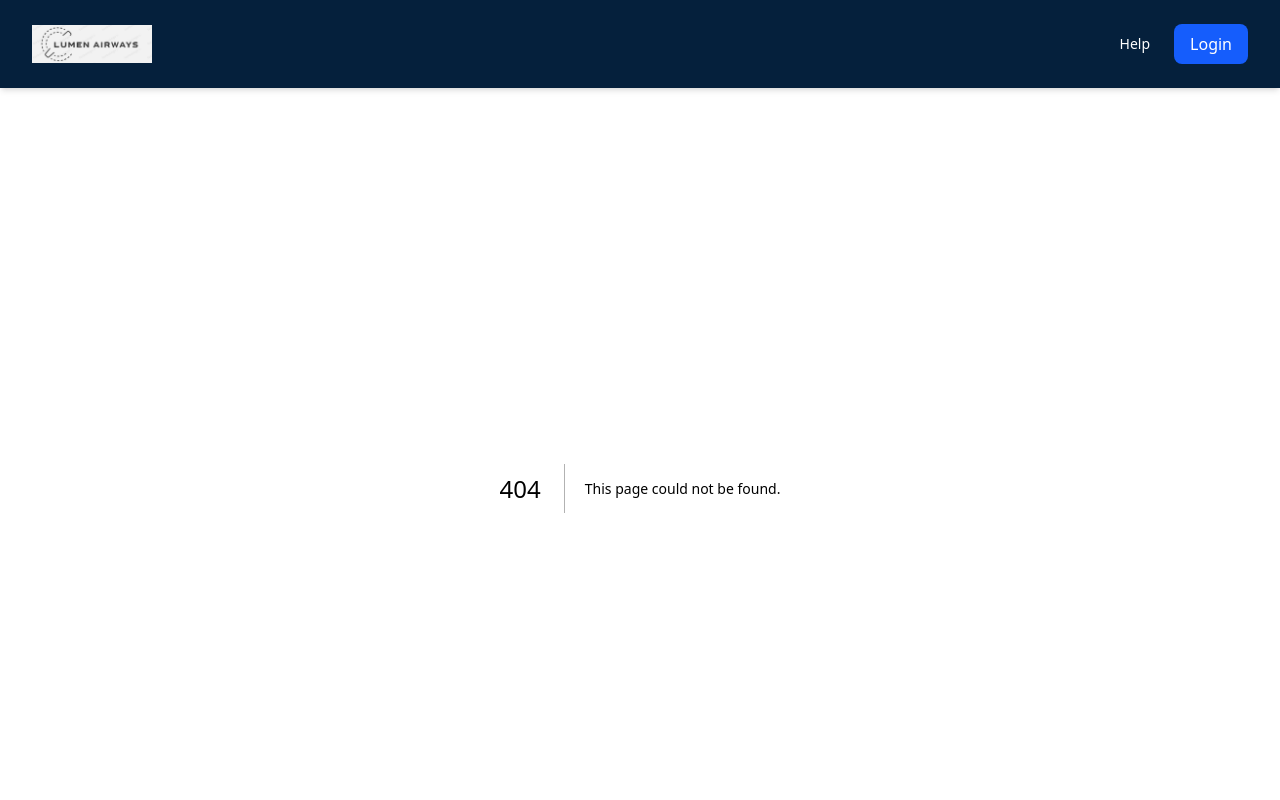
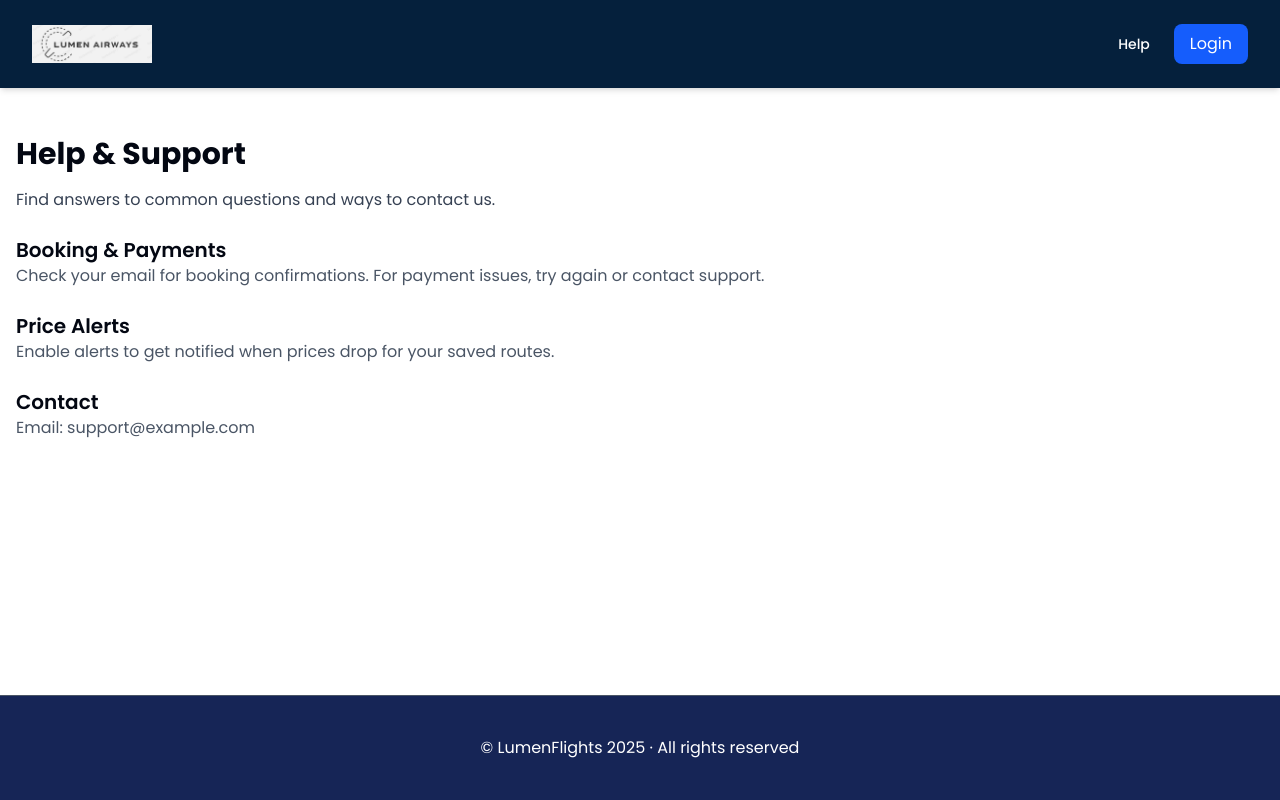
Before and after one commit to Tushar7436/Lumen-Airways, a Next.js app: page /help in a window 1280 px wide. Before the commit this address had no page. Shown: the top 800 px of the page. Built offline with nearby package versions, Linux system fonts and the light colour scheme.

Commit message:
UI Updates

```diff
--- a/src/app/flights/payment/page.tsx
+++ b/src/app/flights/payment/page.tsx
@@ -5,6 +5,9 @@ import { useRouter, useSearchParams } from "next/navigation";
 import { Card, CardContent, CardHeader, CardTitle, CardFooter } from "@/(components)/ui/card";
 import { Button } from "@/(components)/ui/button";
 import api from "@/lib/axios";
+import dynamic from "next/dynamic";
+
+const PaymentReceipt = dynamic(() => import("@/(components)/PaymentReceipt"), { ssr: false });
 
 function PaymentPageComponent() {
   const router = useRouter();
@@ -16,6 +19,7 @@ function PaymentPageComponent() {
   const [paymentResponse, setPaymentResponse] = useState<any>(null);
   const intervalRef = useRef<NodeJS.Timeout | null>(null);
   const [paymentConfirmed, setPaymentConfirmed] = useState(false);
+  const [bookingInfo, setBookingInfo] = useState<any | null>(null);
 
   // --- init ---
   const userId = typeof window !== "undefined" ? localStorage.getItem("user_id") : null;
@@ -125,6 +129,11 @@ function PaymentPageComponent() {
             );
             setPaymentResponse(verifyRes.data);
             setPaymentConfirmed(true);
+            try {
+              // Fetch booking details for receipt enrichment
+              const details = await api.get(`/bookingService/api/v1/bookings/${bookingId}`);
+              setBookingInfo(details.data?.data || null);
+            } catch {}
           } catch (verifyErr: any) {
             setError(
               verifyErr.response?.data?.message ||
@@ -199,12 +208,10 @@ function PaymentPageComponent() {
             </div>
           </div>
 
-          {paymentResponse && (
+          {paymentConfirmed && (
             <div className="mt-4 p-4 border rounded bg-green-50 text-green-700">
-              <div className="font-bold mb-2">Payment Response:</div>
-              <pre className="text-xs whitespace-pre-wrap">
-                {JSON.stringify(paymentResponse, null, 2)}
-              </pre>
+              <div className="font-bold mb-2">Payment Successful</div>
+              <div className="text-sm">Your payment has been confirmed. You can download your receipt below.</div>
             </div>
           )}
 
@@ -227,6 +234,14 @@ function PaymentPageComponent() {
               ? "Payment Confirmed"
               : "Confirm Payment"}
           </Button>
+          {paymentConfirmed && paymentDetails && (
+            <PaymentReceipt
+              bookingId={paymentDetails.bookingId}
+              amount={paymentDetails.amount}
+              status={paymentDetails.status}
+              bookingDetails={bookingInfo}
+            />
+          )}
           <Button
             variant="outline"
             className="w-full"
--- /dev/null
+++ b/src/app/help/page.tsx
@@ -0,0 +1,22 @@
+export default function HelpPage(){
+    return(
+        <div className="container mx-auto px-4 py-12">
+            <h1 className="text-3xl font-bold mb-4">Help & Support</h1>
+            <p className="text-gray-700 mb-6">Find answers to common questions and ways to contact us.</p>
+            <div className="space-y-6">
+                <div>
+                    <h2 className="text-xl font-semibold">Booking & Payments</h2>
+                    <p className="text-gray-600">Check your email for booking confirmations. For payment issues, try again or contact support.</p>
+                </div>
+                <div>
+                    <h2 className="text-xl font-semibold">Price Alerts</h2>
+                    <p className="text-gray-600">Enable alerts to get notified when prices drop for your saved routes.</p>
+                </div>
+                <div>
+                    <h2 className="text-xl font-semibold">Contact</h2>
+                    <p className="text-gray-600">Email: support@example.com</p>
+                </div>
+            </div>
+        </div>
+    )
+}
--- a/src/app/layout.tsx
+++ b/src/app/layout.tsx
@@ -1,5 +1,6 @@
 import type { Metadata } from "next";
 import { Geist, Geist_Mono } from "next/font/google";
+import { Poppins } from "next/font/google";
 import { SpeedInsights } from "@vercel/speed-insights/next"
 import "./globals.css";
 import { AuthProvider } from "@/context/AuthContext";
@@ -16,6 +17,12 @@ const geistMono = Geist_Mono({
   subsets: ["latin"],
 });
 
+const poppins = Poppins({
+  variable: "--font-poppins",
+  subsets: ["latin"],
+  weight: ["300", "400", "500", "600", "700"],
+});
+
 export const metadata: Metadata = {
   title: "Airline Travel",
   description: "Book your flights",
@@ -28,13 +35,16 @@ export default function RootLayout({
 }>) {
   return (
     <html lang="en">
-      <body className={`${geistSans.variable} ${geistMono.variable} antialiased`}>
+      <body
+        className={`${geistSans.variable} ${geistMono.variable} ${poppins.variable} antialiased min-h-screen flex flex-col`}
+        style={{fontFamily: "var(--font-poppins), var(--font-geist-sans), system-ui, -apple-system, Segoe UI, Roboto, Helvetica, Arial, sans-serif"}}
+      >
         <AuthProvider>
           <Navbar/>
-            <main>{children}</main>
+          <main className="flex-1">{children}</main>
           <Footer/>
         </AuthProvider>
-      <SpeedInsights/>
+        <SpeedInsights/>
       </body>
     </html>
   );
--- /dev/null
+++ b/src/app/not-found.tsx
@@ -0,0 +1,8 @@
+export default function NotFound(){
+    return(
+        <div className="container mx-auto px-4 py-16 text-center">
+            <h1 className="text-4xl font-bold mb-4">Page not found</h1>
+            <p className="text-gray-600">Oops the Page you are looking for doesn’t exist.</p>
+        </div>
+    )
+}
--- a/src/app/page.tsx
+++ b/src/app/page.tsx
@@ -1,6 +1,6 @@
 import HeroSection from "@/(components)/HeroSection";
 import { Suspense } from "react";
-import Extra from "@/(components)/Extra";
+import Banner from "@/(components)/Banner";
 import FAQ from "@/(components)/FAQ";
 import Recommendations from "@/(components)/Recommendations";
 import ErrorBoundary from "@/(components)/ErrorBoundary";
@@ -27,7 +27,7 @@ export default function HomePage() {
         <HeroSection />
         <Recommendations />
         <FAQ />
-        <Extra />
+        <Banner />
       </ErrorBoundary>
     </Suspense>
     </>
```
